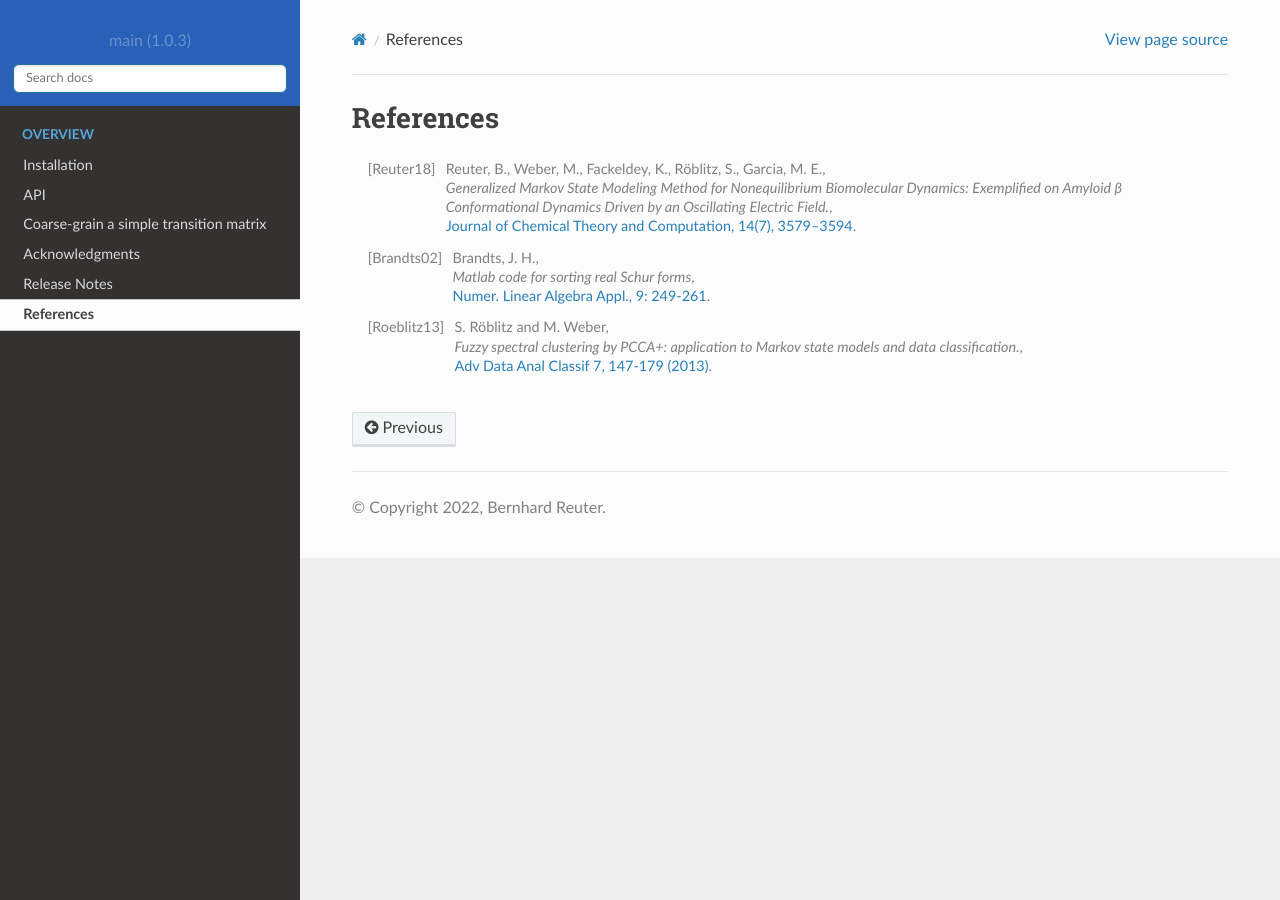
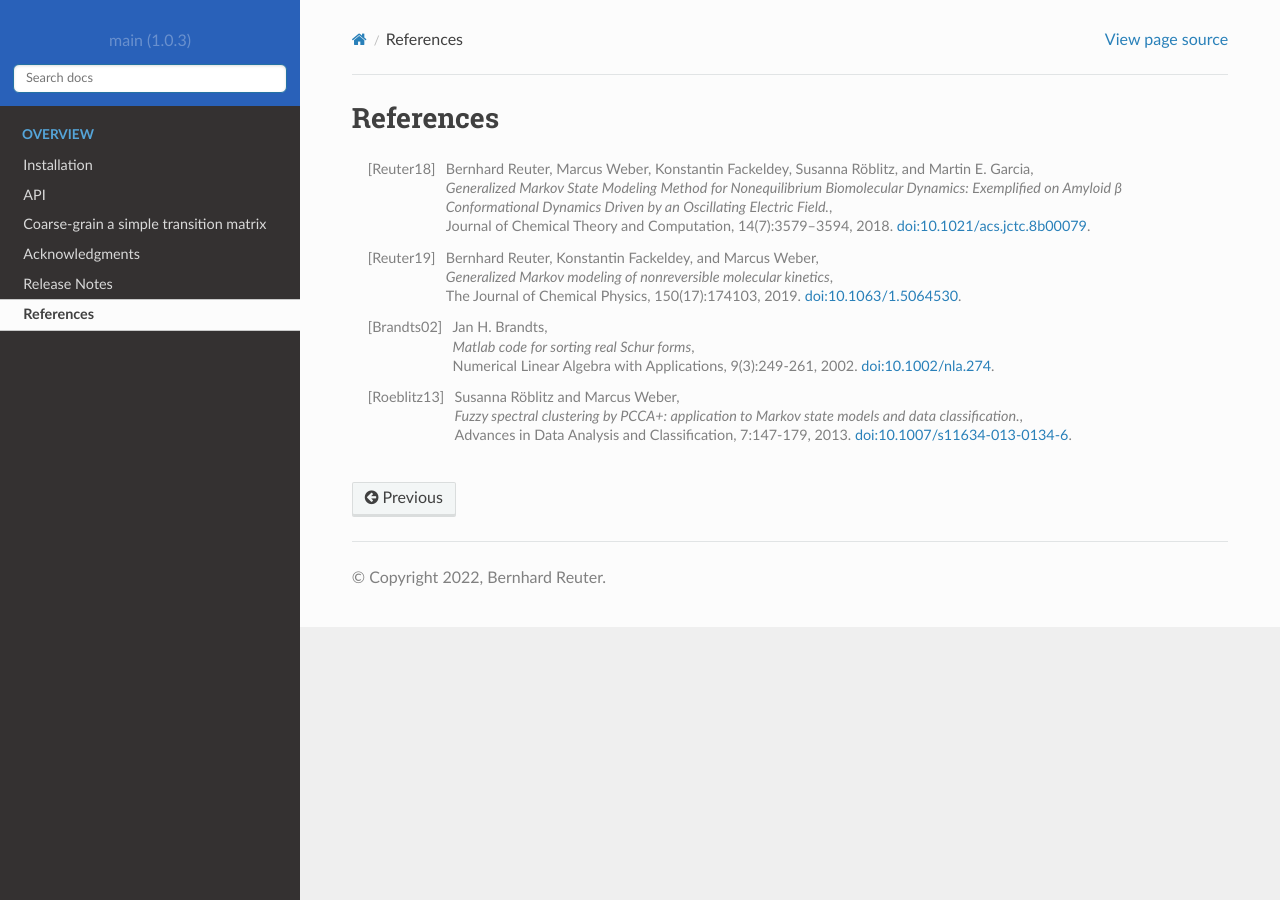
Before and after one commit to msmdev/pyGPCCA, a Sphinx documentation site: the page built from docs/source/references.rst, in a window 1280 px wide. Built offline with Sphinx 7.4.7 and the Read the Docs theme 2.0.0, drawn with Linux system fonts in a browser that asks for light colours.

Commit message:
Added JCP 2019 reference.

```diff
--- a/docs/source/references.rst
+++ b/docs/source/references.rst
@@ -5,17 +5,26 @@
 References
 ==========
 .. [Reuter18]
-    Reuter, B., Weber, M., Fackeldey, K., Röblitz, S., Garcia, M. E., |br|
+    Bernhard Reuter, Marcus Weber, Konstantin Fackeldey, Susanna Röblitz, and Martin E. Garcia, |br|
     *Generalized Markov State Modeling Method for Nonequilibrium Biomolecular Dynamics: Exemplified on Amyloid β
     Conformational Dynamics Driven by an Oscillating Electric Field.*, |br|
-    `Journal of Chemical Theory and Computation, 14(7), 3579–3594 <https://doi.org/10.1021/acs.jctc.8b00079>`__.
+    Journal of Chemical Theory and Computation, 14(7):3579–3594, 2018.
+    `doi:10.1021/acs.jctc.8b00079 <https://doi.org/10.1021/acs.jctc.8b00079>`__.
+
+.. [Reuter19]
+    Bernhard Reuter, Konstantin Fackeldey, and Marcus Weber, |br|
+    *Generalized Markov modeling of nonreversible molecular kinetics*, |br|
+    The Journal of Chemical Physics, 150(17):174103, 2019.
+    `doi:10.1063/1.5064530 <https://doi.org/10.1063/1.5064530>`__.
 
 .. [Brandts02]
-    Brandts, J. H., |br|
+    Jan H. Brandts, |br|
     *Matlab code for sorting real Schur forms*, |br|
-    `Numer. Linear Algebra Appl., 9: 249-261 <https://doi.org/10.1002/nla.274>`__.
+    Numerical Linear Algebra with Applications, 9(3):249-261, 2002.
+    `doi:10.1002/nla.274 <https://doi.org/10.1002/nla.274>`__.
 
 .. [Roeblitz13]
-    S. Röblitz and M. Weber, |br|
+    Susanna Röblitz and Marcus Weber, |br|
     *Fuzzy spectral clustering by PCCA+: application to Markov state models and data classification.*, |br|
-    `Adv Data Anal Classif 7, 147-179 (2013) <https://doi.org/10.1007/s11634-013-0134-6>`__.
+    Advances in Data Analysis and Classification, 7:147-179, 2013.
+    `doi:10.1007/s11634-013-0134-6 <https://doi.org/10.1007/s11634-013-0134-6>`__.
```
Also changed, not shown: 1 other file.
